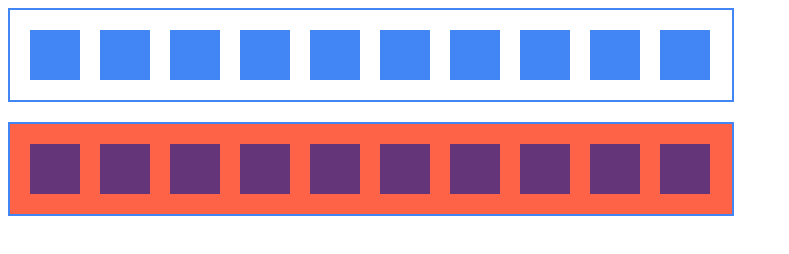
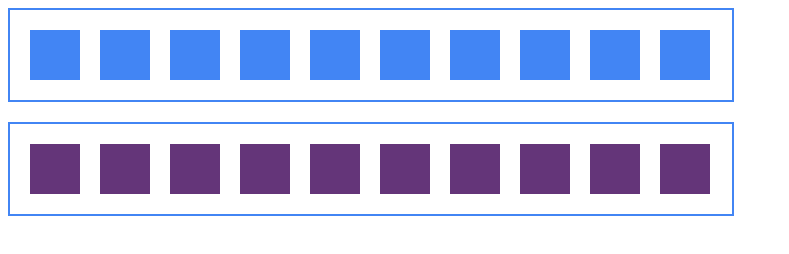
Before and after one commit to mreiffeltower/learning-is-fun, a plain HTML site: page 20 boxes/index.html in a window 1280 px wide. In both pictures the pointer is over the element 371 px from the left and 169 px from the top of the page. Shown: the whole page, without its empty margins (0-789 px from the left). Drawn offline with Linux system fonts and the light colour scheme.

Commit message:
background change

```diff
--- a/20 boxes/style.css
+++ b/20 boxes/style.css
@@ -20,10 +20,15 @@ main {
     margin-right: 20px;
   }
 
-  .orange:hover {
+  .orange {
     background: #ff6347;
   }
 
   .orange .box {
     background: #643579;
   }
+
+  .orange:hover {
+      cursor: pointer;
+      background: white;
+  }
```
